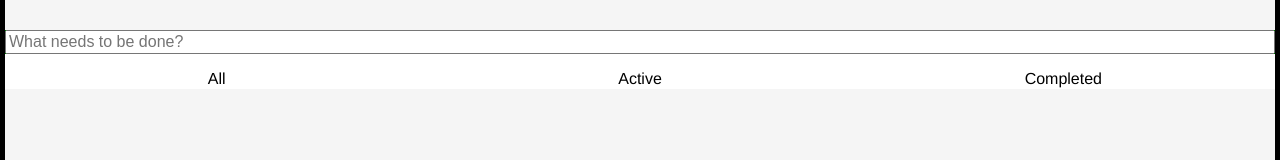
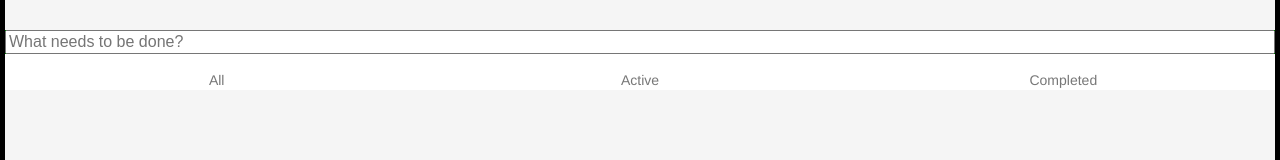
Before and after one commit to mgoldwater-nisum-com/to-do, a React app: page / in a window 1280 px wide. Shown: the part 129-289 px from the top of the page. Built offline with nearby package versions, Linux system fonts and the light colour scheme.

Commit message:
Style filter options

```diff
--- a/src/Presentational/FilterToDos/Filter/Filter.css
+++ b/src/Presentational/FilterToDos/Filter/Filter.css
@@ -1,4 +1,7 @@
 .size {
   display: inline-block;
   width: calc(100% / 3);
+  color: #777;
+  font-size: 14px;
+  line-height: 20px;
 }
--- a/src/Presentational/FilterToDos/Filter/Filter.jsx
+++ b/src/Presentational/FilterToDos/Filter/Filter.jsx
@@ -3,7 +3,7 @@ import PropTypes from 'prop-types';
 import style from './Filter.css';
 
 const Filter = (props) => (
-  <div className={style.size} onClick={() => props.onClick(props.children)}>{props.children}</div>
+  <div className={`${style.size} ${props.stuff}`} onClick={() => props.onClick(props.children)}>{props.children}</div>
 );
 
 Filter.propTypes = {
```
